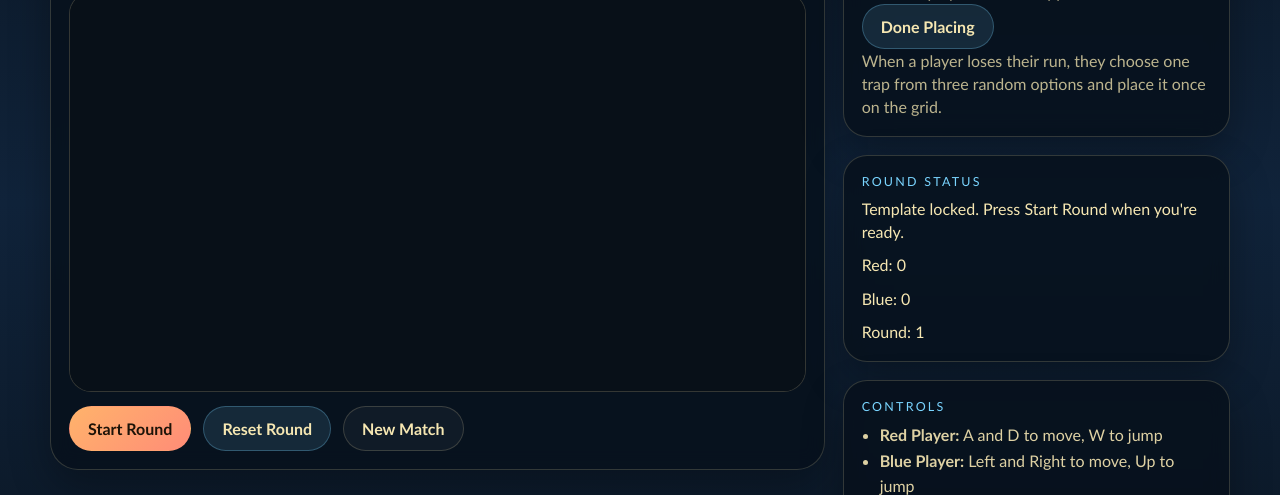
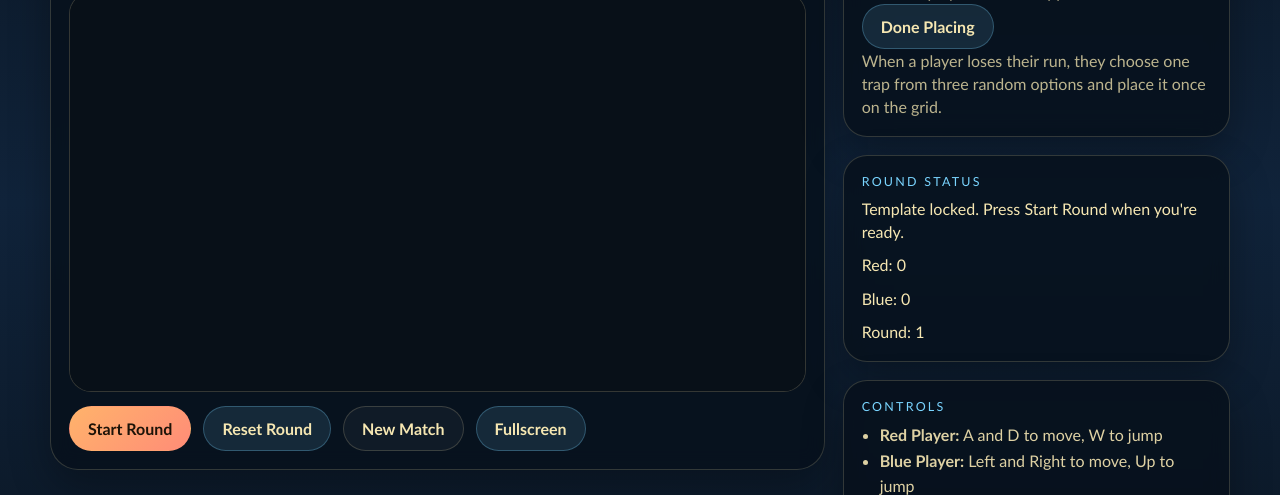
Before and after one commit to noremackirby/Skybarn-Scramble, a plain HTML site: page index.html in a window 1280 px wide. Shown: the part 457-952 px from the top of the page. Drawn offline with Linux system fonts and the light colour scheme.

Commit message:
Update index.html

```diff
--- a/index.html
+++ b/index.html
@@ -53,6 +53,7 @@
           <button id="startRoundButton" class="button primary" type="button">Start Round</button>
           <button id="resetRoundButton" class="button secondary" type="button">Reset Round</button>
           <button id="newMatchButton" class="button ghost" type="button">New Match</button>
+          <button id="fullscreenButton" class="button secondary" type="button">Fullscreen</button>
         </div>
       </div>
 
```
